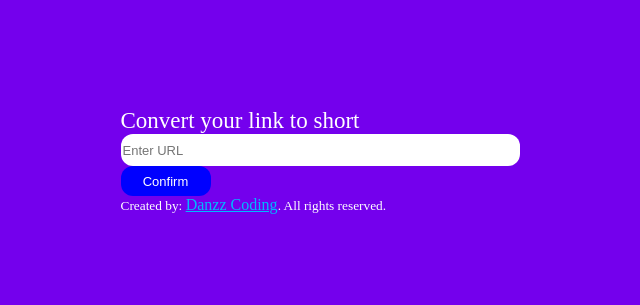
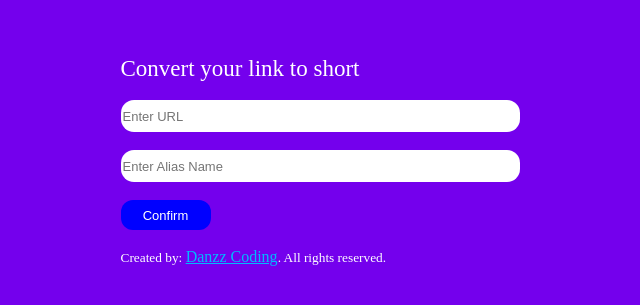
Before and after one commit to danzzcoding/api-short-url, a website: page index.html in a window 1280 px wide. Shown: the part 247-552 px from the top of the page, without its empty margins (320-960 px from the left). Drawn offline with Linux system fonts and the light colour scheme.

Commit message:
Add files via upload

```diff
--- a/index.html
+++ b/index.html
@@ -12,17 +12,19 @@
 		<div>
 		<form action="/api/shorturl">
 		<span>Convert your link to short</span>
-		<br>
-		<input type="url" name="url" placeholder="Enter URL" required>
+		<br><br>
+		<input type="url" name="url" placeholder="Enter URL" required><br><br>
+		<input type="name" name="alias" placeholder="Enter Alias Name" required><br>
 		<br>
 			<button>Confirm</button>
 			</form>
+			<br>
 			<small>Created by: </small><a href="https://danzzcodingweb.vercel.app">Danzz Coding</a><small>. All rights reserved.</small>
 		</div>
 	</div>
 </body>
 <style>
-	body {
+body {
   height: 100vh;
   display: flex;
   align-items: center;
@@ -37,7 +39,7 @@ input {
   border: none;
   height: 30px;
   width: 395px;
-  border-radius: 12px;
+  border-radius: 13px;
   font-size: 13px;
   font-weight: 400;
   color: #333;
```
